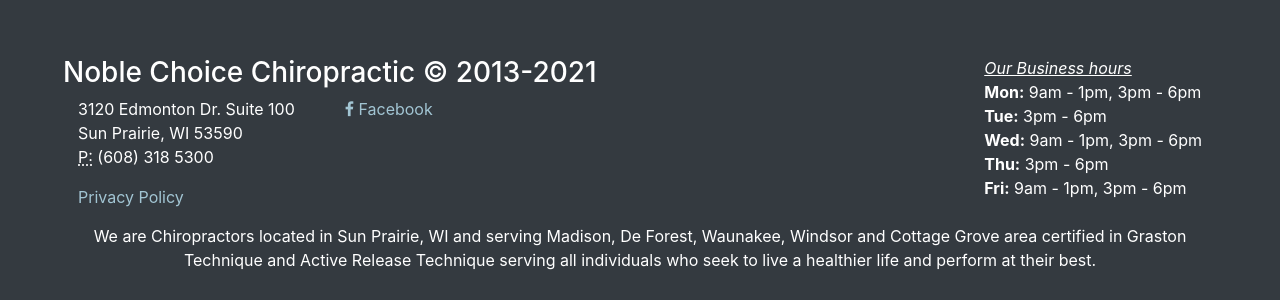
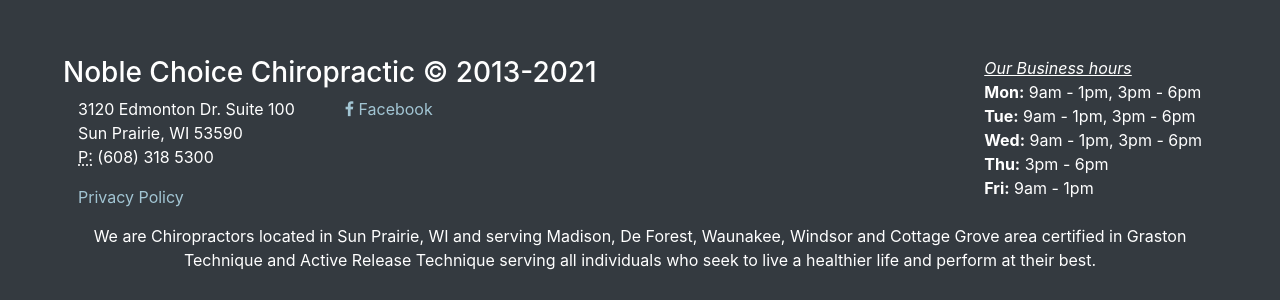
Before and after one commit to ajwahlb/nobleChoice, a Jekyll site: the page built from index.html, in a window 1280 px wide. Shown: the part 1857-2157 px from the top of the page. Built offline with Jekyll 4.4.1, drawn with Linux system fonts in a browser that asks for light colours; nearby versions of some CDN libraries.

Commit message:
Update footer.html

```diff
--- a/_includes/footer.html
+++ b/_includes/footer.html
@@ -56,13 +56,13 @@
 
       </div>
       <div class="p-2 ml-auto">
-        <em><u>Our Business hours</u></em></h2>
+        <em><u>Our Business hours</u></em>
           <ul>
             <li><strong>Mon:</strong> 9am - 1pm, 3pm - 6pm</li>
-            <li><strong>Tue:</strong> 3pm - 6pm</li>
-            <li><strong>Wed:</strong> 9am - 1pm, 3pm - 6pm</li>
-            <li><strong>Thu:</strong> 3pm - 6pm</li>
-            <li><strong>Fri:</strong> 9am - 1pm, 3pm - 6pm</li>
+  					<li><strong>Tue:</strong> 9am - 1pm, 3pm - 6pm</li>
+  					<li><strong>Wed:</strong> 9am - 1pm, 3pm - 6pm</li>
+  					<li><strong>Thu:</strong> 3pm - 6pm</li>
+  					<li><strong>Fri:</strong> 9am - 1pm</li>
           </ul>
       </div>
     </div>
```
